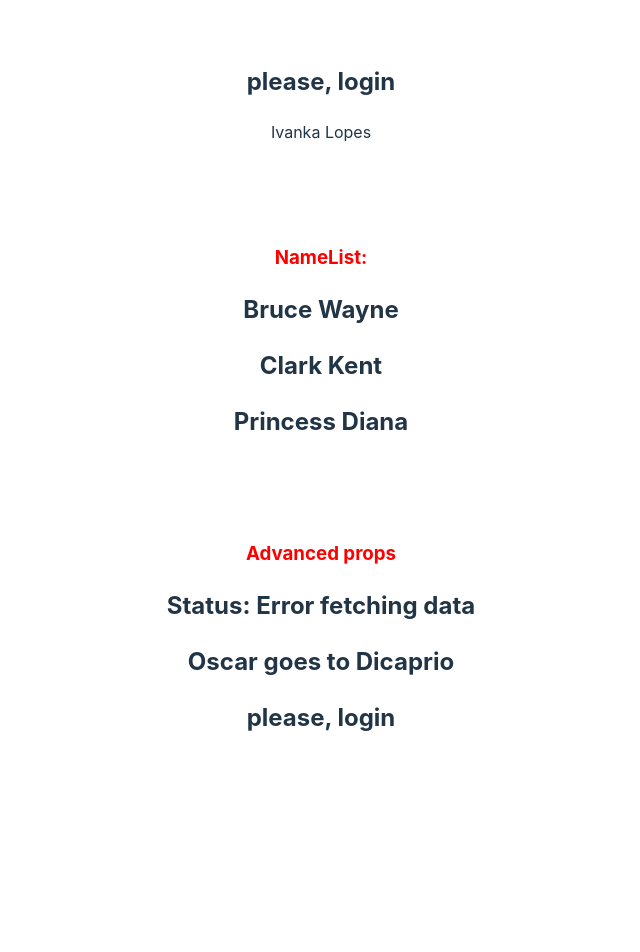
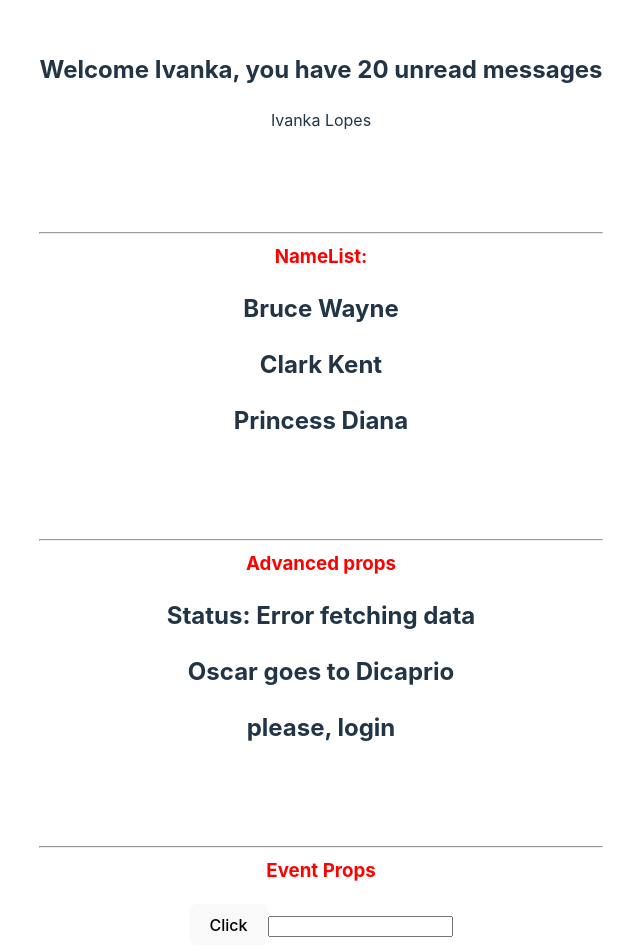
Before and after one commit to ivolopes-developer/react-typesscript-learning, a React (Vite) app in the folder my-react-ts-app/: page / in a window 1280 px wide. Shown: the top 952 px of the page, without its empty margins (319-959 px from the left). Before the commit the page ends 800 px from the top, so only its background shows below. Built offline with nearby package versions, Linux system fonts and the light colour scheme.

Commit message:
Event Props

```diff
--- a/my-react-ts-app/src/App.tsx
+++ b/my-react-ts-app/src/App.tsx
@@ -4,7 +4,9 @@ import { PersonList } from "./components/PersonList";
 import Status from "./components/Status";
 import { Heading } from "./components/Heading";
 import { Oscar } from "./components/Oscar";
+import { Button } from "./components/Button";
 import "./App.css";
+import { Input } from "./components/input";
 
 function App() {
 	const personName = {
@@ -30,17 +32,35 @@ function App() {
 	return (
 		<>
 			<div className='App'>
-				<Greet name='Ivanka' isLoggedIn={false} messageCount={20}></Greet>
+				<Greet name='Ivanka' isLoggedIn={true} messageCount={20}></Greet>
 				<Person name={personName}></Person>
-				<h3 className='videoTopic'>NameList:</h3>
+
+				<h3 className='videoTopic'>
+					<hr />
+					NameList:
+				</h3>
 				<PersonList names={nameList}></PersonList>
 
-				<h3 className='videoTopic'>Advanced props</h3>
+				<h3 className='videoTopic'>
+					<hr />
+					Advanced props
+				</h3>
 				<Status status='error'></Status>
 				<Oscar>
 					<Heading>Oscar goes to Dicaprio</Heading>
 				</Oscar>
 				<Greet name='Ivanka' isLoggedIn={false}></Greet>
+
+				<h3 className='videoTopic'>
+					<hr />
+					Event Props
+				</h3>
+				<Button
+					handleClick={(event, id) => {
+						console.log("Button clicked", event, id);
+					}}
+				></Button>
+				<Input value='' handleChange={(event) => console.log(event)}></Input>
 			</div>
 		</>
 	);
--- /dev/null
+++ b/my-react-ts-app/src/components/Button.tsx
@@ -0,0 +1,9 @@
+type ButtonProps = {
+	handleClick: (event: React.MouseEvent<HTMLButtonElement>, id: number) => void;
+};
+
+export const Button = (props: ButtonProps) => {
+	return (
+		<button onClick={(event) => props.handleClick(event, 1)}>Click</button>
+	);
+};
--- /dev/null
+++ b/my-react-ts-app/src/components/Input.tsx
@@ -0,0 +1,14 @@
+type InputProps = {
+	value: string;
+	handleChange: (event: React.ChangeEvent<HTMLInputElement>) => void;
+};
+
+export const Input = (props: InputProps) => {
+	// const handleInputChange = (event: React.ChangeEvent<HTMLInputElement>) => {
+	// 	console.log(event);
+	// };
+
+	return (
+		<input type='text' value={props.value} onChange={props.handleChange} />
+	);
+};
```
